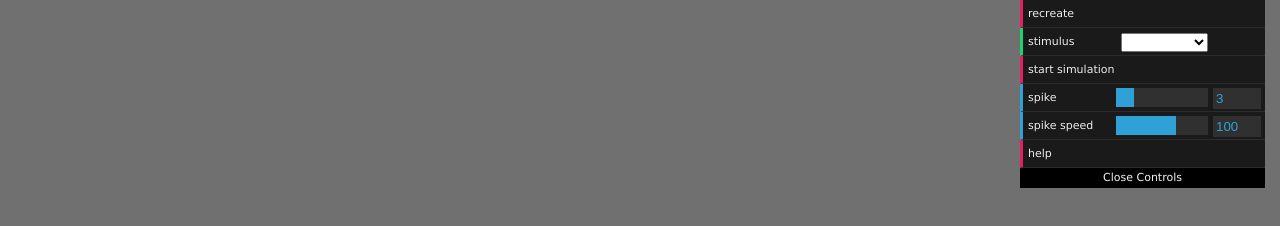
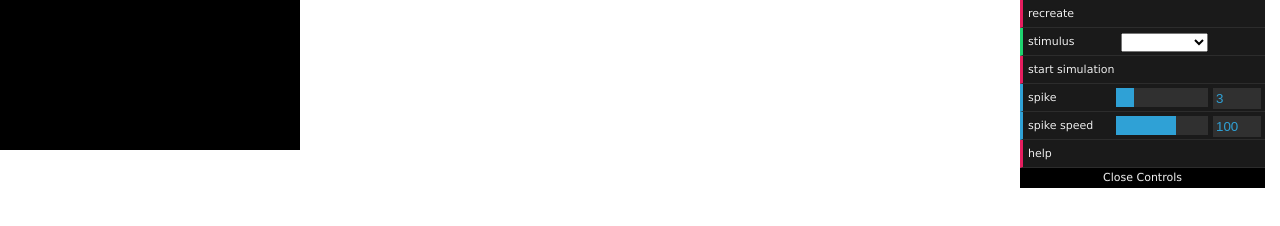
Before and after one commit to genrich/visual_nn, a plain HTML site: page www/index.html in a window 1280 px wide. Drawn offline with nearby package versions, Linux system fonts and the light colour scheme; no server answers.

Commit message:
webgl alpha fixed

```diff
--- a/www/css/styles.css
+++ b/www/css/styles.css
@@ -2,7 +2,6 @@ body
 {
     font-family:      Arial, sans-serif;
     font-size:        14px;
-    background-color: #707070;
     margin:           0px;
     overflow:         hidden;
     margin:           0;
--- a/www/js/ui/Viewport.js
+++ b/www/js/ui/Viewport.js
@@ -3,7 +3,7 @@ function initViewport (sig, params)
     var viewport = $('#viewport')[0];
     var canvas   = $('#canvas')  [0];
 
-    var gl = canvas.getContext ('webgl');
+    var gl = canvas.getContext ('webgl', { alpha: false });
 
     gl.clearColor (params.clear_color[0], params.clear_color[1], params.clear_color[2], 1.0);
 
```
Also changed, not shown: 1 other file.
